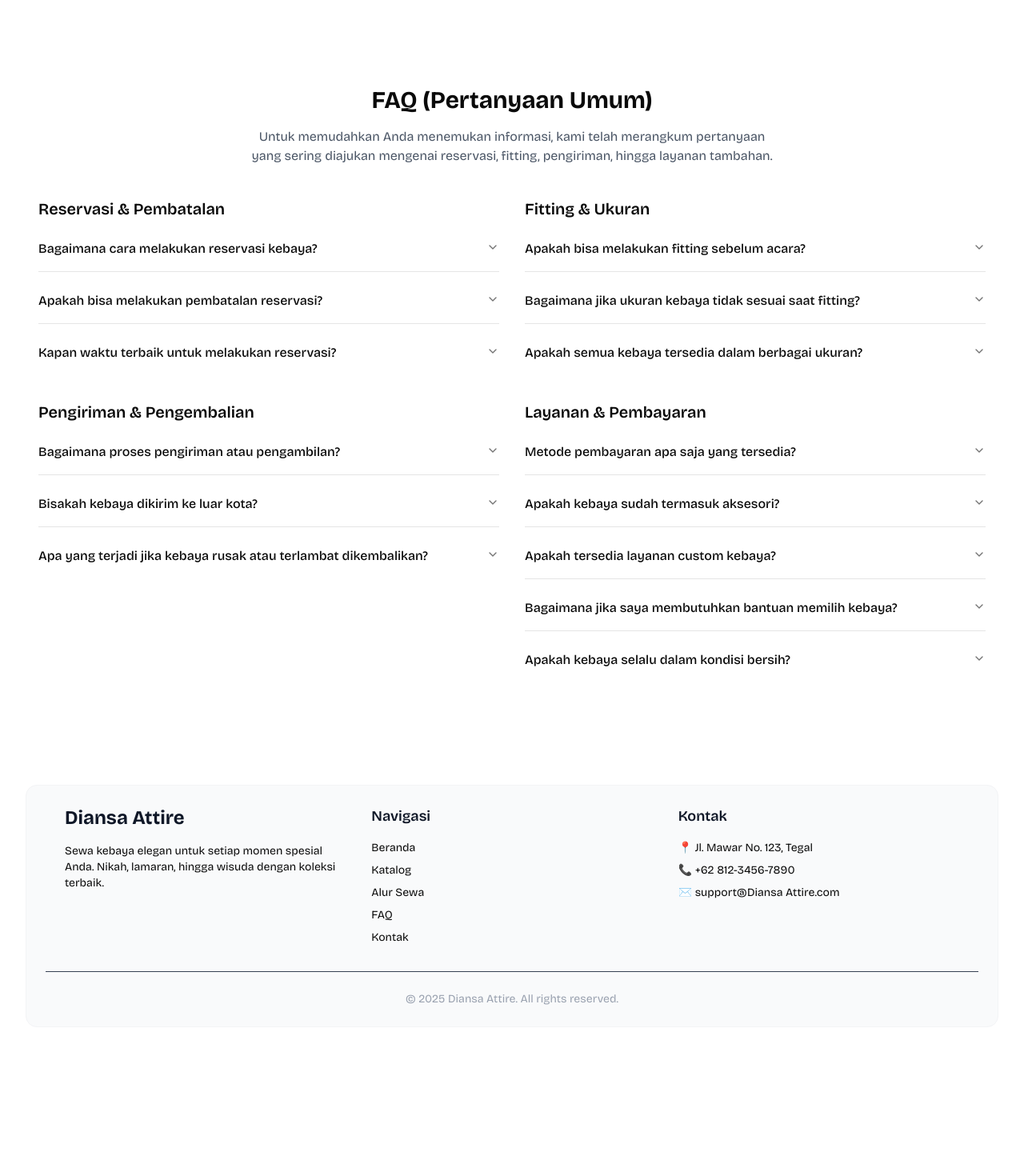
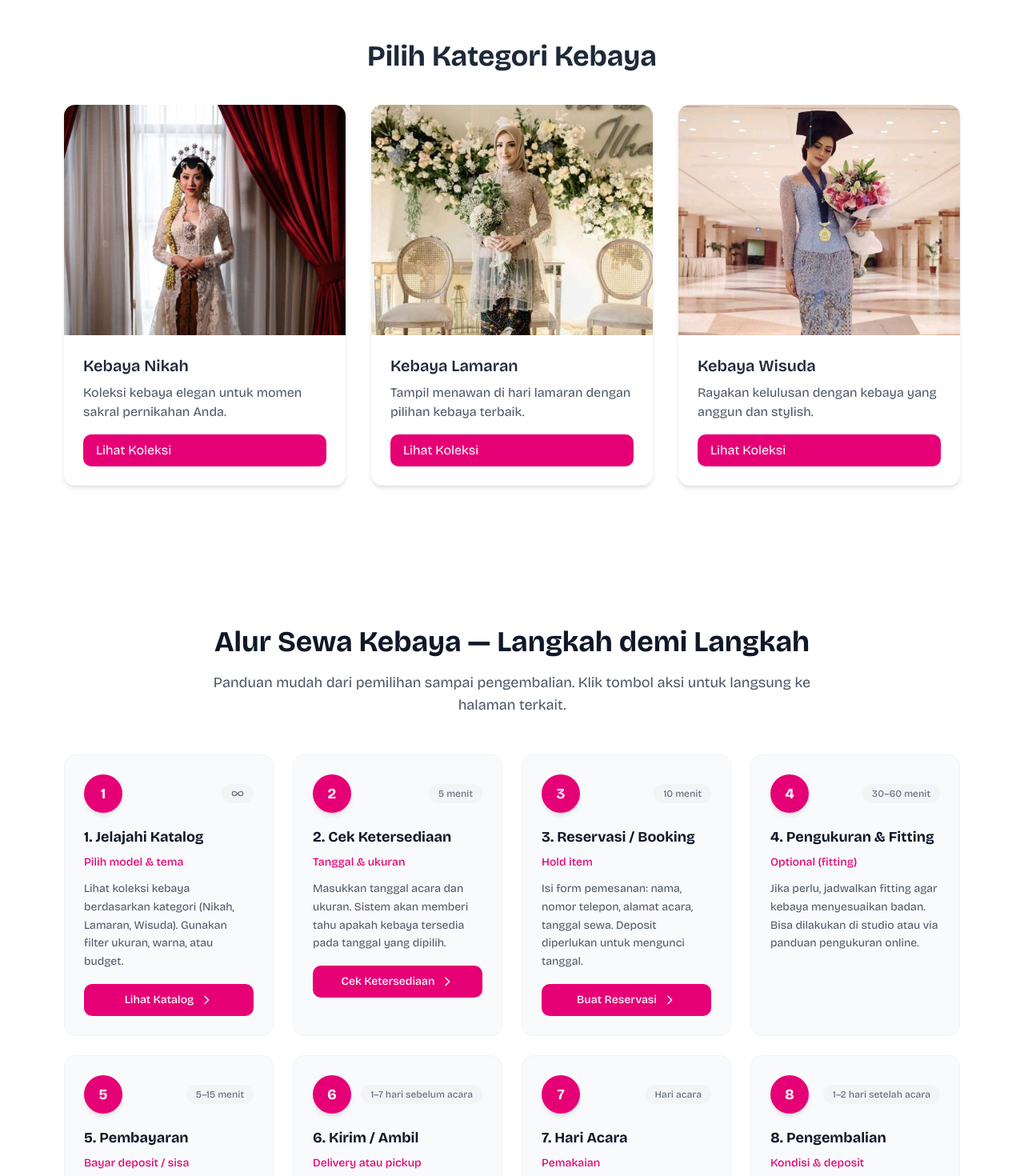
Before and after one commit to Driannm/diansa-attire, a Next.js app: page / in a window 1280 px wide. Shown: the part 1020-2490 px from the top of the page at 80% size. Before the commit the page ends 2304 px from the top, so only its background shows below. Built offline with nearby package versions, Linux system fonts and the light colour scheme.

Commit message:
feat(home): update CTA link and add catalog sections with GroupingCatalog & RentFlow

```diff
--- a/src/app/page.tsx
+++ b/src/app/page.tsx
@@ -1,5 +1,7 @@
 import { CalendarSearch } from "lucide-react";
 import ReviewPage from "./components/ReviewPage";
+import GroupingCatalog from "./components/GroupingCatalog";
+import RentFlow from "./components/RentFlow";
 
 export default function Home() {
   return (
@@ -18,7 +20,7 @@ export default function Home() {
       {/* CTA */}
       <div className="flex flex-col sm:flex-row gap-4 w-full sm:w-auto justify-center">
         <a
-          href="/kebaya"
+          href="/collections"
           className="flex items-center justify-center px-6 py-3 rounded-lg bg-pink-400 text-white text-base font-semibold hover:bg-pink-500 transition"
         >
           <CalendarSearch className="mr-2 w-5 h-5" />
@@ -36,6 +38,15 @@ export default function Home() {
       <div className="mt-22 w-full">
         <ReviewPage />
       </div>
+
+      {/* Catalog */}
+      <section className="mt-12">
+        <GroupingCatalog />
+      </section>
+
+      <section className="mt-12">
+        <RentFlow />
+      </section>
     </div>
   );
 }
```
